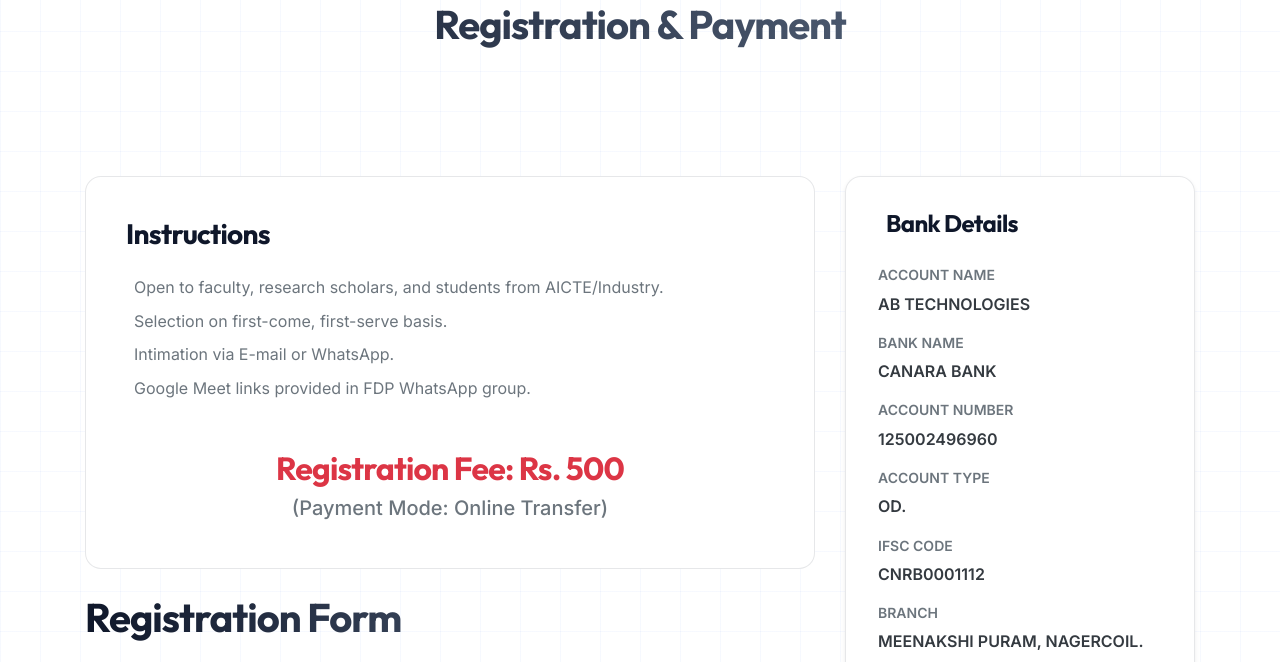
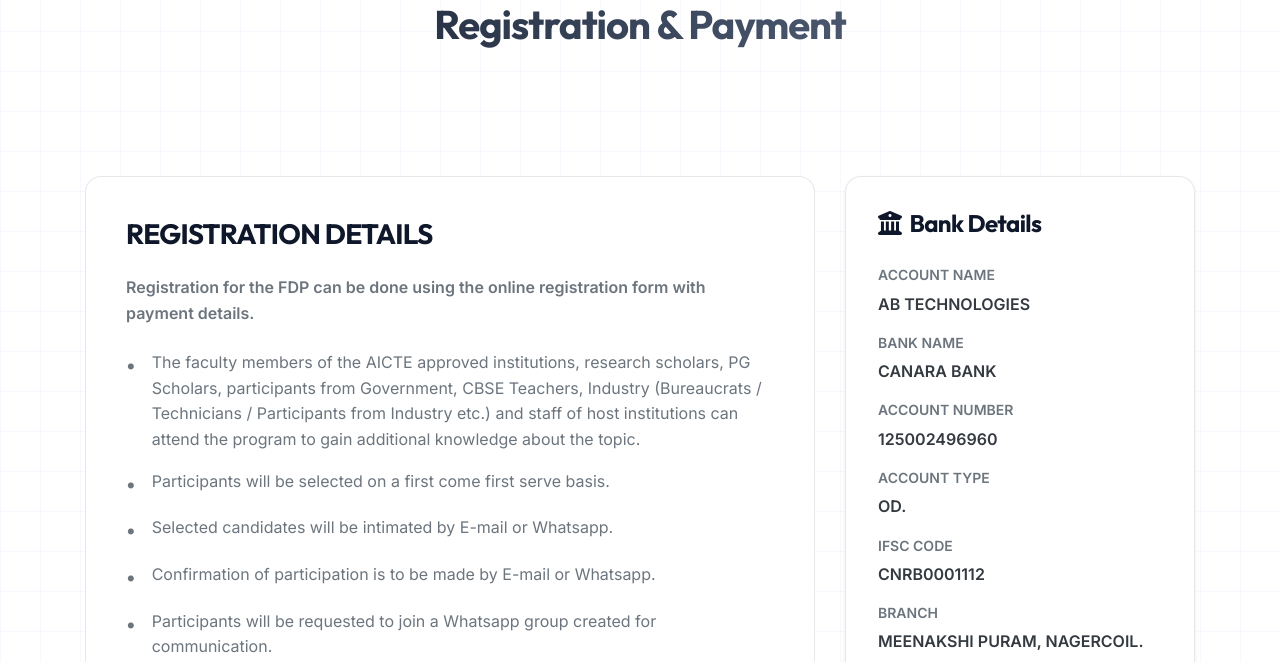
Before and after one commit to Abtechnologies25/FDP_ETEA, a Flask app: page /registrationandpayments in a window 1280 px wide. Shown: the part 169-831 px from the top of the page. Run offline with Flask 3, Linux system fonts and the light colour scheme.

Commit message:
Updated Organizing Committee with official details and restructured layout

```diff
--- a/templates/registrationandpayments.html
+++ b/templates/registrationandpayments.html
@@ -6,6 +6,7 @@
   <meta charset="utf-8">
   <meta name="viewport" content="width=device-width, initial-scale=1">
   <link rel="stylesheet" href="https://cdn.jsdelivr.net/npm/bootstrap@4.6.2/dist/css/bootstrap.min.css">
+  <link rel="stylesheet" href="https://cdnjs.cloudflare.com/ajax/libs/font-awesome/6.0.0/css/all.min.css">
   <style>
     .registration-card {
       background: var(--glass);
@@ -36,15 +37,38 @@
     <div class="row">
       <div class="col-lg-8 mb-4">
         <div class="registration-card mb-4">
-          <h3 class="text-accent mb-4">Instructions</h3>
-          <ul class="text-muted list-unstyled">
-            <li class="mb-2"><i class="fas fa-arrow-right text-accent mr-2"></i> Open to faculty, research scholars, and
-              students from AICTE/Industry.</li>
-            <li class="mb-2"><i class="fas fa-arrow-right text-accent mr-2"></i> Selection on first-come, first-serve
-              basis.</li>
-            <li class="mb-2"><i class="fas fa-arrow-right text-accent mr-2"></i> Intimation via E-mail or WhatsApp.</li>
-            <li class="mb-2"><i class="fas fa-arrow-right text-accent mr-2"></i> Google Meet links provided in FDP
-              WhatsApp group.</li>
+          <h3 class="text-accent mb-4">REGISTRATION DETAILS</h3>
+          <p class="text-muted mb-4 font-weight-bold">Registration for the FDP can be done using the online registration
+            form with
+            payment details.</p>
+          <ul class="text-muted" style="list-style-type: none; padding-left: 0;">
+            <li class="mb-3 d-flex align-items-start">
+              <span class="text-accent mr-3 font-weight-bold" style="font-size: 1.2rem;">&bull;</span>
+              <span>The faculty members of the AICTE approved institutions, research scholars, PG Scholars, participants
+                from Government, CBSE Teachers, Industry (Bureaucrats / Technicians / Participants from Industry etc.)
+                and staff of host institutions can attend the program to gain additional knowledge about the
+                topic.</span>
+            </li>
+            <li class="mb-3 d-flex align-items-start">
+              <span class="text-accent mr-3 font-weight-bold" style="font-size: 1.2rem;">&bull;</span>
+              <span>Participants will be selected on a first come first serve basis.</span>
+            </li>
+            <li class="mb-3 d-flex align-items-start">
+              <span class="text-accent mr-3 font-weight-bold" style="font-size: 1.2rem;">&bull;</span>
+              <span>Selected candidates will be intimated by E-mail or Whatsapp.</span>
+            </li>
+            <li class="mb-3 d-flex align-items-start">
+              <span class="text-accent mr-3 font-weight-bold" style="font-size: 1.2rem;">&bull;</span>
+              <span>Confirmation of participation is to be made by E-mail or Whatsapp.</span>
+            </li>
+            <li class="mb-3 d-flex align-items-start">
+              <span class="text-accent mr-3 font-weight-bold" style="font-size: 1.2rem;">&bull;</span>
+              <span>Participants will be requested to join a Whatsapp group created for communication.</span>
+            </li>
+            <li class="mb-3 d-flex align-items-start">
+              <span class="text-accent mr-3 font-weight-bold" style="font-size: 1.2rem;">&bull;</span>
+              <span>Google meet link will be sent in Whatsapp group created for the FDP.</span>
+            </li>
           </ul>
 
           <div class="text-center mt-5">
```
Also changed, not shown: templates/programcommittee.html (+17 -33 lines).
